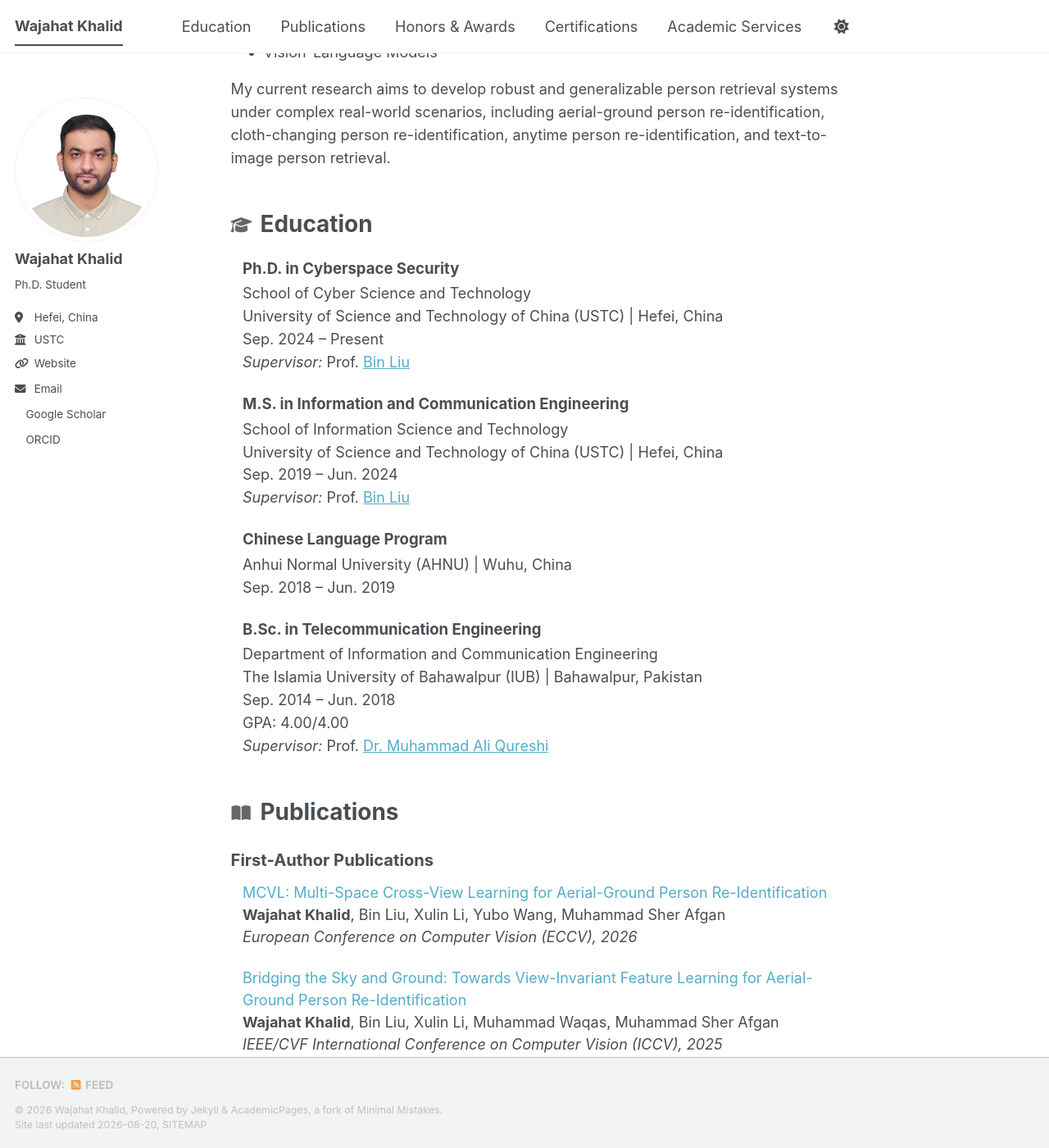
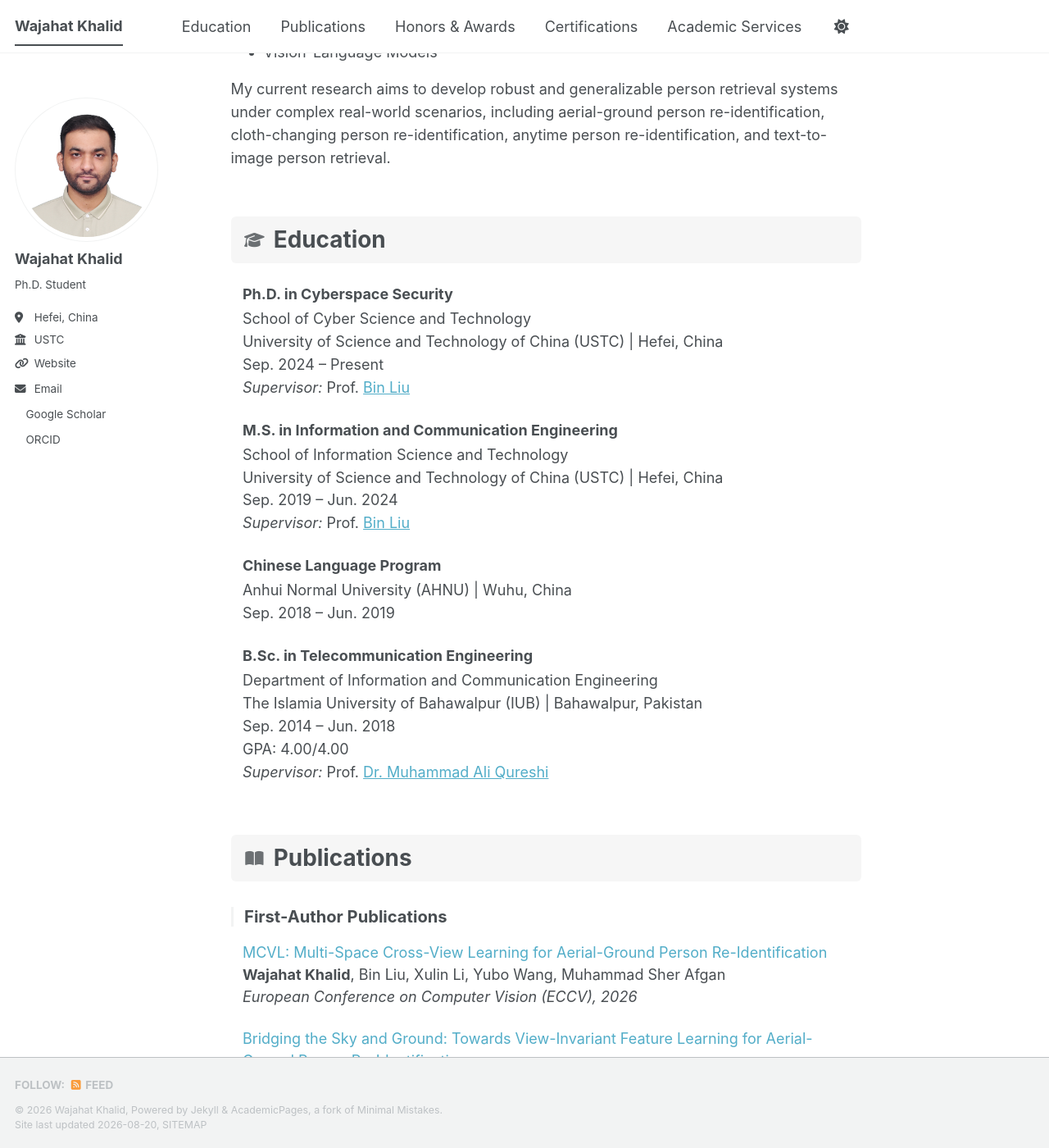
Before and after one commit to Mr-WajahatKhalid/Mr-WajahatKhalid.github.io, a Jekyll site: the page built from _pages/about.md, in a window 1280 px wide and 1400 px high, scrolled down 345 px. Shown: the whole window at 82% size. Built offline with Jekyll 4.4.1, drawn with Linux system fonts in a browser that asks for light colours; a style sheet for code colours, icons or effects is not loaded.

Commit message:
Update main.scss

```diff
--- a/assets/css/main.scss
+++ b/assets/css/main.scss
@@ -111,3 +111,82 @@ body {
   line-height: 1.55;
   margin-bottom: 0.8rem;
 }
+
+/* =========================
+   Major section headings
+   ========================= */
+
+.section-title {
+  font-size: 1.55rem;
+  font-weight: 700;
+  margin-top: 3.2rem;
+  margin-bottom: 1.4rem;
+
+  display: flex;
+  align-items: center;
+  gap: 0.6rem;
+
+  padding: 0.65rem 0.9rem;
+
+  background: rgba(127, 127, 127, 0.07);
+  border-radius: 6px;
+
+  scroll-margin-top: 80px;
+}
+
+.section-title i {
+  font-size: 1.1rem;
+  opacity: 0.8;
+}
+
+
+/* =========================
+   Publication categories
+   ========================= */
+
+.page__content h2 {
+  font-size: 1.12rem;
+  font-weight: 700;
+
+  margin-top: 1.7rem;
+  margin-bottom: 1rem;
+
+  padding-left: 0.75rem;
+
+  border-left: 3px solid var(--global-border-color);
+}
+
+
+/* =========================
+   Individual items
+   ========================= */
+
+.page__content h3 {
+  font-size: 1rem;
+  font-weight: 700;
+
+  margin-top: 1.5rem;
+  margin-bottom: 0.3rem;
+
+  padding: 0;
+  border: 0;
+}
+
+
+/* =========================
+   Publications
+   ========================= */
+
+.publication {
+  margin-left: 0.8rem;
+  margin-bottom: 1.35rem;
+}
+
+
+/* =========================
+   More separation between sections
+   ========================= */
+
+.section-title:not(:first-of-type) {
+  margin-top: 3.5rem;
+}
```
